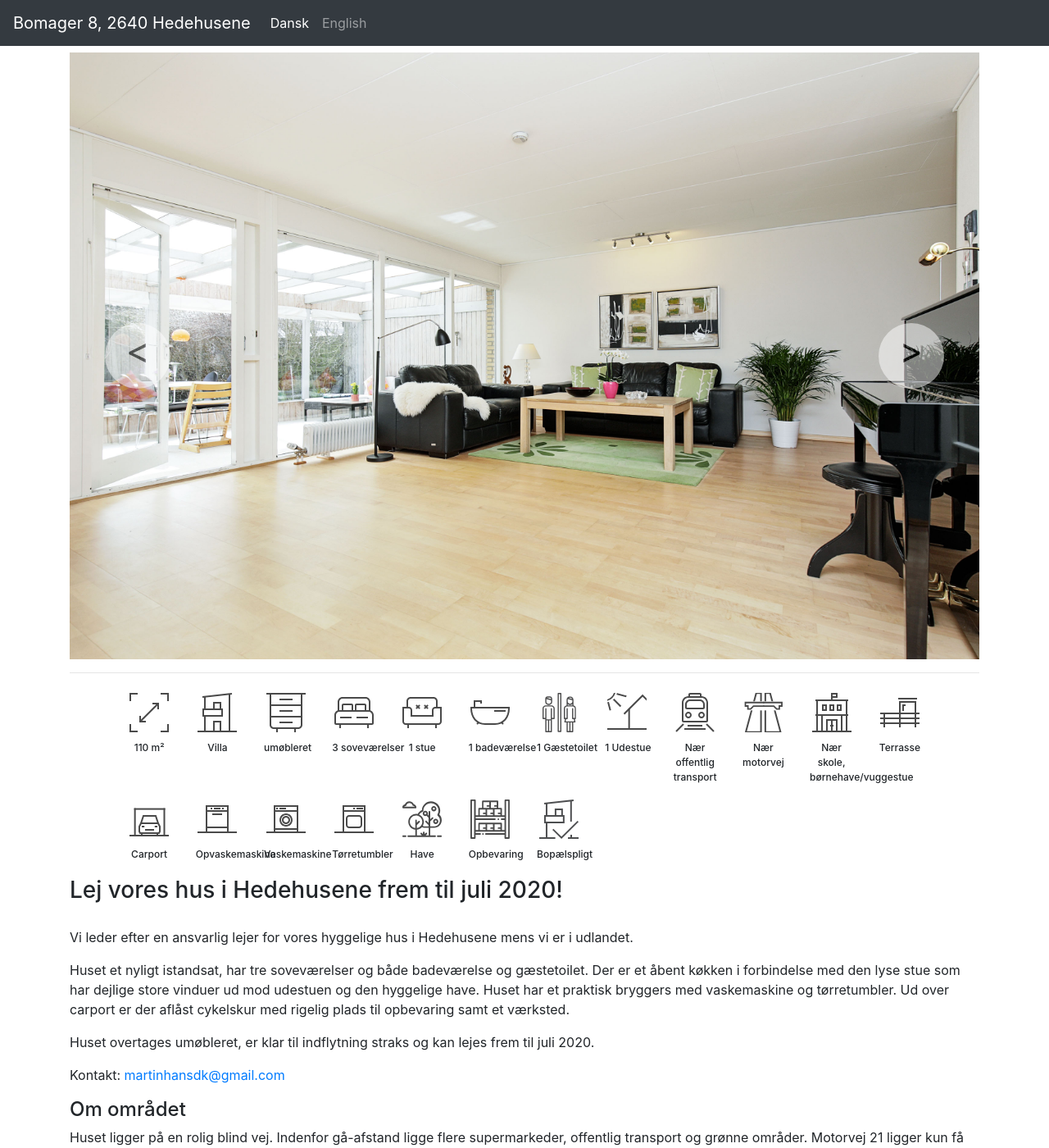
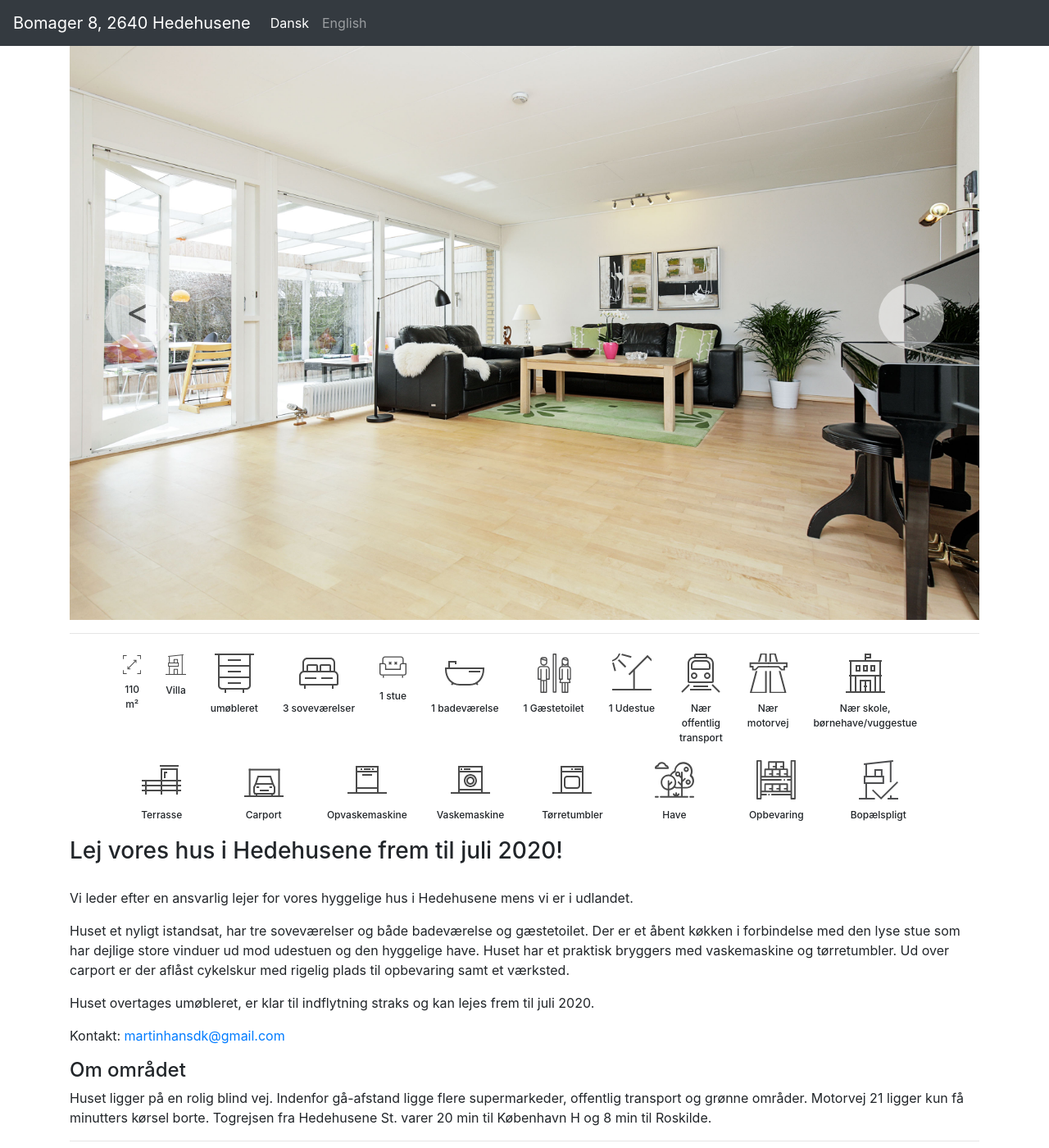
Before and after one commit to bomager/bomager, a Jekyll site: the page built from index.markdown, in a window 1280 px wide and 1400 px high. Shown: the whole window at 82% size. Built offline with Jekyll 4.4.1, drawn with Linux system fonts in a browser that asks for light colours.

Commit message:
Fix mobile version

```diff
--- a/_config.yml
+++ b/_config.yml
@@ -25,7 +25,7 @@ description: >- # this means to ignore newlines until "baseurl:"
   line in _config.yml. It will appear in your document head meta (for
   Google search results) and in your feed.xml site description.
 baseurl: "/bomager" # the subpath of your site, e.g. /blog
-url: "https://bomager.github.io" # the base hostname & protocol for your site, e.g. http://example.com
+url: "" # the base hostname & protocol for your site, e.g. http://example.com
 #twitter_username: jekyllrb
 #github_username:  jekyll
 
--- a/_layouts/default.html
+++ b/_layouts/default.html
@@ -9,22 +9,23 @@
   <body>
 
     <header>
-      <nav class="navbar navbar-expand-md navbar-dark fixed-top bg-dark">
-        <a class="navbar-brand" href="#">Bomager 8, 2640 Hedehusene</a>
+      <nav class="navbar navbar-expand navbar-dark fixed-top bg-dark">
+        <div class="navbar-brand">Bomager 8<span class="not-small">, 2640 Hedehusene</span></div>
         <div class="collapse navbar-collapse" id="navbarCollapse">
           <ul class="navbar-nav mr-auto">
             <li class="nav-item{% if page.lang == 'da' %} active{% endif %}">
               <a class="nav-link" href="{{site.baseurl}}/">Dansk</a>
             </li>
             <li class="nav-item{% if page.lang == 'en' %} active{% endif %}">
-              <a class="nav-link" href="{{site.baseurl}}//english">English</a>
+              <a class="nav-link" href="{{site.baseurl}}/english">English</a>
             </li>
           </ul>
         </div>
       </nav>
     </header>
 
-    <div class="container marketing"><h1 class="page-heading">Bomager 8, 2640 Hedehusene</h1><p>
+    <div class="container marketing">
+        <p>
         {% assign image_files = site.static_files | where: "image", true %}
         {% assign first_image = "/assets/img/stue_01.jpg" %}
 
@@ -32,7 +33,7 @@
           <div class="carousel-inner">
           {% for myimage in image_files %}
             <div class="carousel-item{% if myimage.path == first_image %} active{% endif %}">
-                <img src="{{site.baseurl}}/{{ myimage.path }}" class="d-block w-100">
+                <img src="{{ myimage.path | prepend: site.baseurl }}" class="d-block w-100">
             </div>
           {% endfor %}
           </div>
@@ -53,97 +54,97 @@
         <div class="container icons">
             <div class="row specification__row">
 
-                <div class="col-2 col-md-1 text-center specification__item">
+                <div class="col-sm text-center specification__item">
                     <img src="{{site.baseurl}}/assets/icons/size.svg">
                     <h5>110 m²</h5>
                 </div>
 
-                <div class="col-2 col-md-1 text-center specification__item">
+                <div class="col-sm text-center specification__item">
                     <img src="{{site.baseurl}}/assets/icons/housing-type.svg">
                     <h5>Villa</h5>
                 </div>
 
-                <div class="col-2 col-md-1 text-center specification__item">
+                <div class="col-sm text-center specification__item">
                     <img src="{{site.baseurl}}/assets/icons/furnished.svg">
                     <h5>{{ page.furnished }}</h5>
                 </div>
 
-                <div class="col-2 col-md-1 text-center specification__item">
+                <div class="col-sm text-center specification__item">
                     <img src="{{site.baseurl}}/assets/icons/rooms.svg">
                     <h5>3&nbsp;{{ page.bedrooms }}</h5>
                 </div>
 
-                <div class="col-2 col-md-1 text-center specification__item">
+                <div class="col-sm text-center specification__item">
                     <img src="{{site.baseurl}}/assets/icons/living-rooms.svg">
                     <h5>1&nbsp;{{ page.livingroom }}</h5>
                 </div>
 
-                <div class="col-2 col-md-1 text-center specification__item">
+                <div class="col-sm text-center specification__item">
                     <img src="{{site.baseurl}}/assets/icons/bathrooms.svg">
                     <h5>1&nbsp;{{ page.bathroom }}</h5>
                 </div>
 
-                <div class="col-2 col-md-1 text-center specification__item">
-                        <img src="{{site.baseurl}}/assets/icons/guest_toilet.svg">
-                        <h5>1&nbsp;{{ page.toilet }}</h5>
+                <div class="col-sm text-center specification__item">
+                    <img src="{{site.baseurl}}/assets/icons/guest_toilet.svg">
+                    <h5>1&nbsp;{{ page.toilet }}</h5>
                 </div>
 
-                <div class="col-2 col-md-1 text-center specification__item">
+                <div class="col-sm text-center specification__item">
                     <img src="{{site.baseurl}}/assets/icons/udestue.svg">
                     <h5>1&nbsp;{{ page.sunroom }}</h5>
                 </div>
 
-                <div class="col-2 col-md-1 text-center specification__item">
+                <div class="col-sm text-center specification__item">
                     <img src="{{site.baseurl}}/assets/icons/s-train.svg">
                     <h5>{{ page.transport }}</h5>
                 </div>
 
-                <div class="col-2 col-md-1 text-center specification__item">
+                <div class="col-sm text-center specification__item">
                     <img src="{{site.baseurl}}/assets/icons/highway.svg">
                     <h5>{{ page.highway }}</h5>
                 </div>
 
-                <div class="col-2 col-md-1 text-center specification__item">
+                <div class="col-sm text-center specification__item">
                     <img src="{{site.baseurl}}/assets/icons/school.svg">
                     <h5>{{ page.school }}</h5>
                 </div>
 
-                <div class="col-2 col-md-1 text-center specification__item">
+                <div class="col-sm text-center specification__item">
                     <img src="{{site.baseurl}}/assets/icons/terrace.svg">
                     <h5>{{ page.terrace }}</h5>
                 </div>
 
-                <div class="col-2 col-md-1 text-center specification__item">
+                <div class="col-sm text-center specification__item">
                     <img src="{{site.baseurl}}/assets/icons/parking.svg">
                     <h5>{{ page.parking }}</h5>
                 </div>
 
-                <div class="col-2 col-md-1 text-center specification__item">
+                <div class="col-sm text-center specification__item">
                     <img src="{{site.baseurl}}/assets/icons/dishwasher.svg">
                     <h5>{{ page.dishwasher }}</h5>
                 </div>
 
-                <div class="col-2 col-md-1 text-center specification__item">
+                <div class="col-sm text-center specification__item">
                     <img src="{{site.baseurl}}/assets/icons/washing-machine.svg">
                     <h5>{{ page.washingmachine }}</h5>
                 </div>
 
-                <div class="col-2 col-md-1 text-center specification__item">
+                <div class="col-sm text-center specification__item">
                     <img src="{{site.baseurl}}/assets/icons/dryer.svg">
                     <h5>{{ page.dryer }}</h5>
                 </div>
 
-                <div class="col-2 col-md-1 text-center specification__item">
+                <div class="col-sm text-center specification__item">
                     <img src="{{site.baseurl}}/assets/icons/hasgarden.svg">
                     <h5>{{ page.garden }}</h5>
                 </div>
 
-                <div class="col-2 col-md-1 text-center specification__item">
+                <div class="col-sm text-center specification__item">
                     <img src="{{site.baseurl}}/assets/icons/hasstorageroom.svg">
                     <h5>{{ page.storage }}</h5>
                 </div>
 
-                <div class="col-2 col-md-1 text-center specification__item">
+                <div class="col-sm text-center specification__item">
                     <img src="{{site.baseurl}}/assets/icons/is_residence_required.svg">
                     <h5>{{ page.residency }}</h5>
                 </div>
--- a/assets/main.scss
+++ b/assets/main.scss
@@ -45,6 +45,7 @@
 
 div.icons {
   width: 90%;
+  margin-left: 50px;
 }
 
 .specification__item h5 {
@@ -76,3 +77,9 @@ img {
 h3 {
   margin-bottom: 1em;
 }
+
+@include media-breakpoint-down(sm) {
+  .not-small {
+    display: none;
+  }
+}
```
